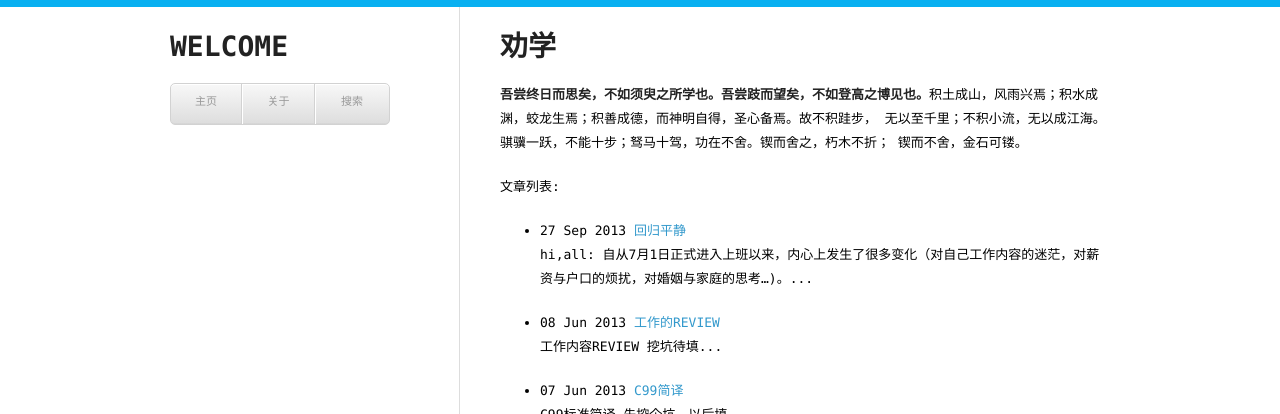
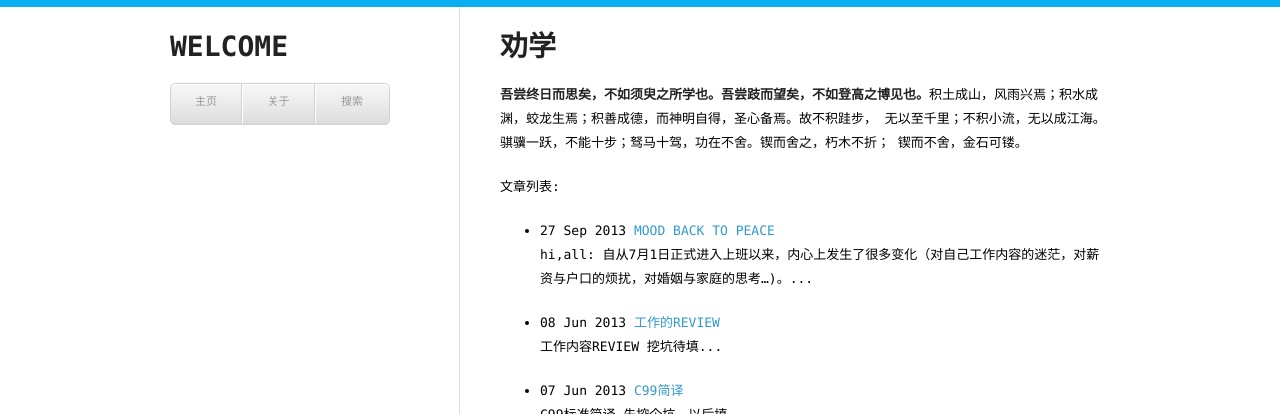
Before and after one commit to myersguo/myersguo.github.com, a Jekyll site: the page built from index.html, in a window 1280 px wide. Shown: the top 414 px of the page. Built offline with Jekyll 4.4.1, drawn with Linux system fonts in a browser that asks for light colours; the list of posts is cut into pages by our own code.

Commit message:
Update 2013-09-27-mind-back-to-peace.markdown

```diff
--- a/_posts/2013-09-27-mind-back-to-peace.markdown
+++ b/_posts/2013-09-27-mind-back-to-peace.markdown
@@ -1,8 +1,9 @@
 ---
 layout: wp
-title: 回归平静
+title: MOOD BACK TO PEACE
 comments: true
 ---
+
 
 hi,all:
     自从7月1日正式进入上班以来，内心上发生了很多变化（对自己工作内容的迷茫，对薪资与户口的烦扰，对婚姻与家庭的思考...)。
```
